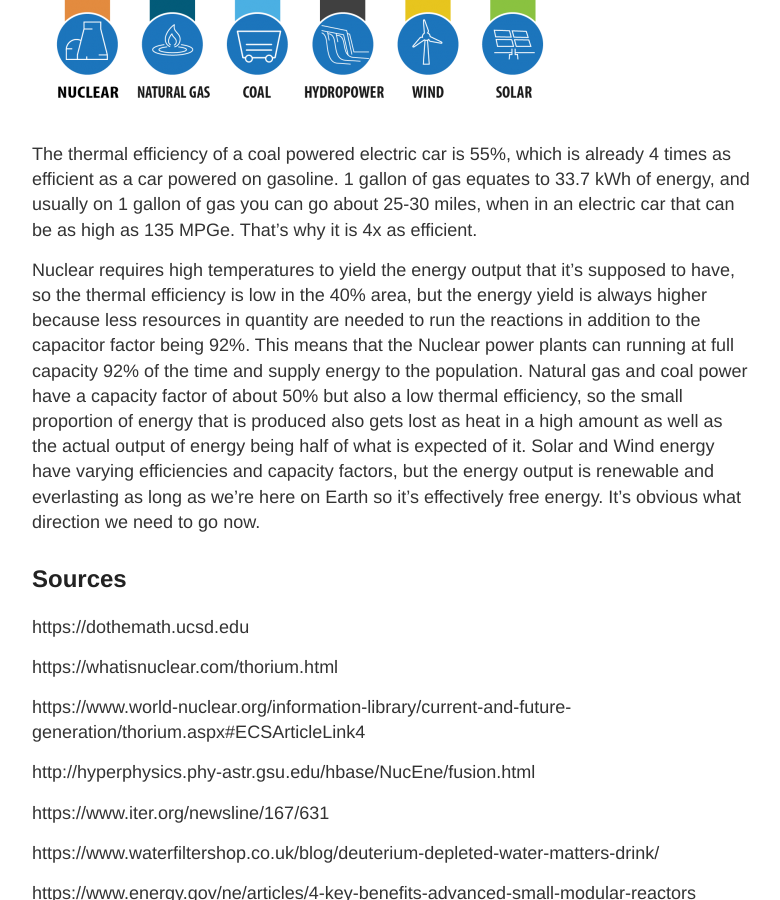
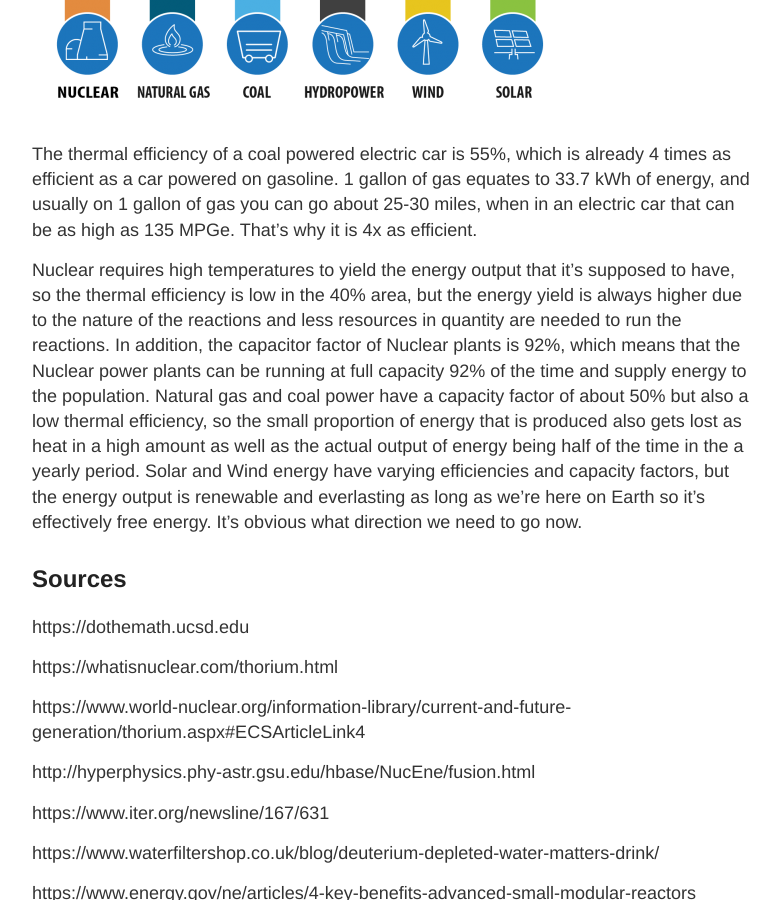
Before and after one commit to YungRaj/YungRaj.github.io, a Jekyll site: the page built from _posts/2021-03-11-Nuclear Energy and Climate.md, in a window 1280 px wide and 900 px high, scrolled down 4041 px. Shown: the whole window, without its empty margins (248-1028 px from the left). Built offline with Jekyll 4.4.1, drawn with Linux system fonts in a browser that asks for light colours.

Commit message:
Nuclear and Climate.md

```diff
--- a/_posts/2021-03-11-Nuclear Energy and Climate.md
+++ b/_posts/2021-03-11-Nuclear Energy and Climate.md
@@ -41,7 +41,7 @@ You might ask, why rush to make electric cars? Because for every gallon of gasol
 
 The thermal efficiency of a coal powered electric car is 55%, which is already 4 times as efficient as a car powered on gasoline. 1 gallon of gas equates to 33.7 kWh of energy, and usually on 1 gallon of gas you can go about 25-30 miles, when in an electric car that can be as high as 135 MPGe. That's why it is 4x as efficient.
 
-Nuclear requires high temperatures to yield the energy output that it's supposed to have, so the thermal efficiency is low in the 40% area, but the energy yield is always higher because less resources in quantity are needed to run the reactions in addition to the capacitor factor being 92%. This means that the Nuclear power plants can running at full capacity 92% of the time and supply energy to the population. Natural gas and coal power have a capacity factor of about 50% but also a low thermal efficiency, so the small proportion of energy that is produced also gets lost as heat in a high amount as well as the actual output of energy being half of what is expected of it. Solar and Wind energy have varying efficiencies and capacity factors, but the energy output is renewable and everlasting as long as we're here on Earth so it's effectively free energy. It's obvious what direction we need to go now.
+Nuclear requires high temperatures to yield the energy output that it's supposed to have, so the thermal efficiency is low in the 40% area, but the energy yield is always higher due to the nature of the reactions and less resources in quantity are needed to run the reactions. In addition, the capacitor factor of Nuclear plants is 92%, which means that the Nuclear power plants can be running at full capacity 92% of the time and supply energy to the population. Natural gas and coal power have a capacity factor of about 50% but also a low thermal efficiency, so the small proportion of energy that is produced also gets lost as heat in a high amount as well as the actual output of energy being half of the time in the a yearly period. Solar and Wind energy have varying efficiencies and capacity factors, but the energy output is renewable and everlasting as long as we're here on Earth so it's effectively free energy. It's obvious what direction we need to go now.
 
 ## Sources
 https://dothemath.ucsd.edu
```
